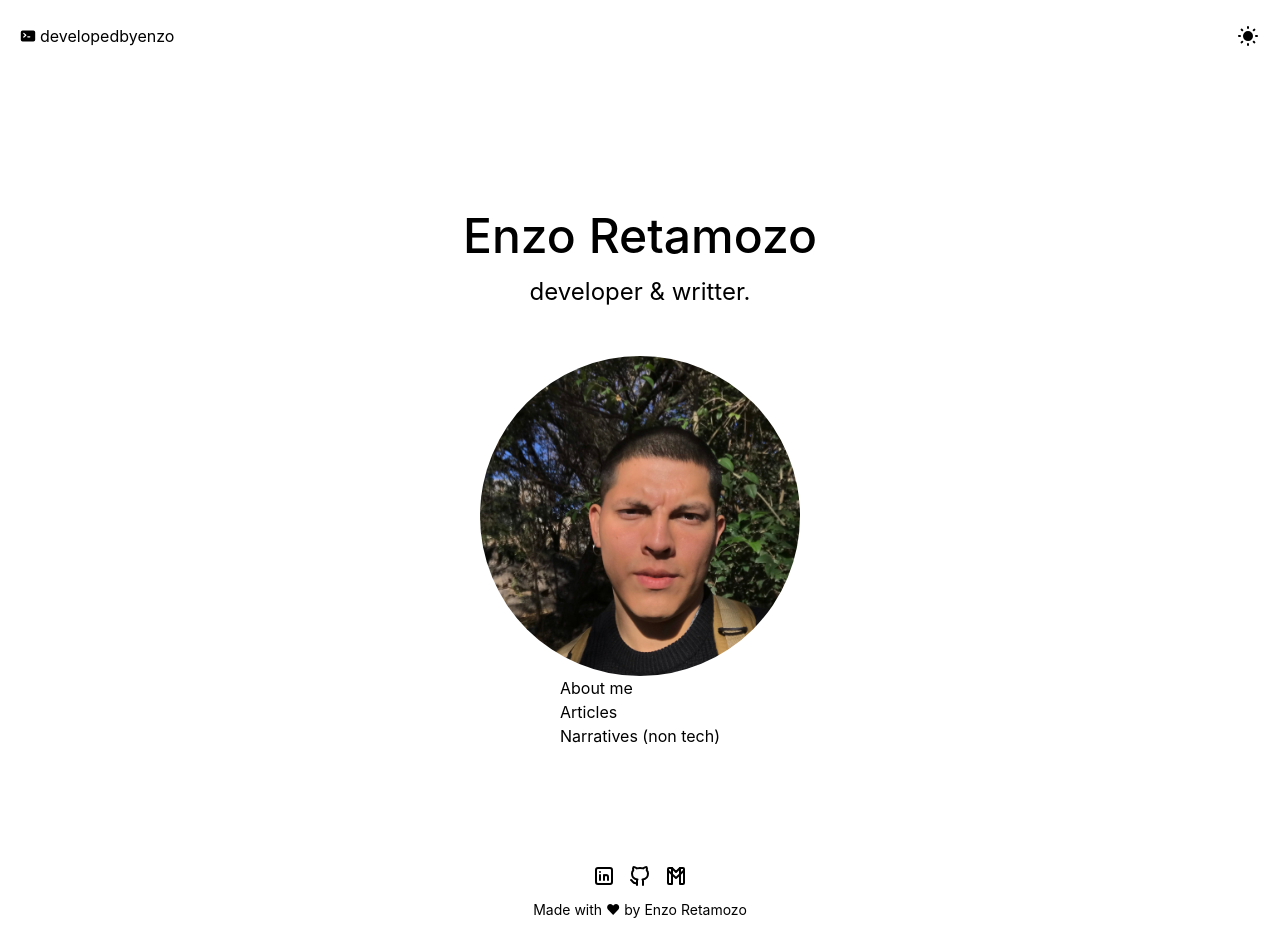
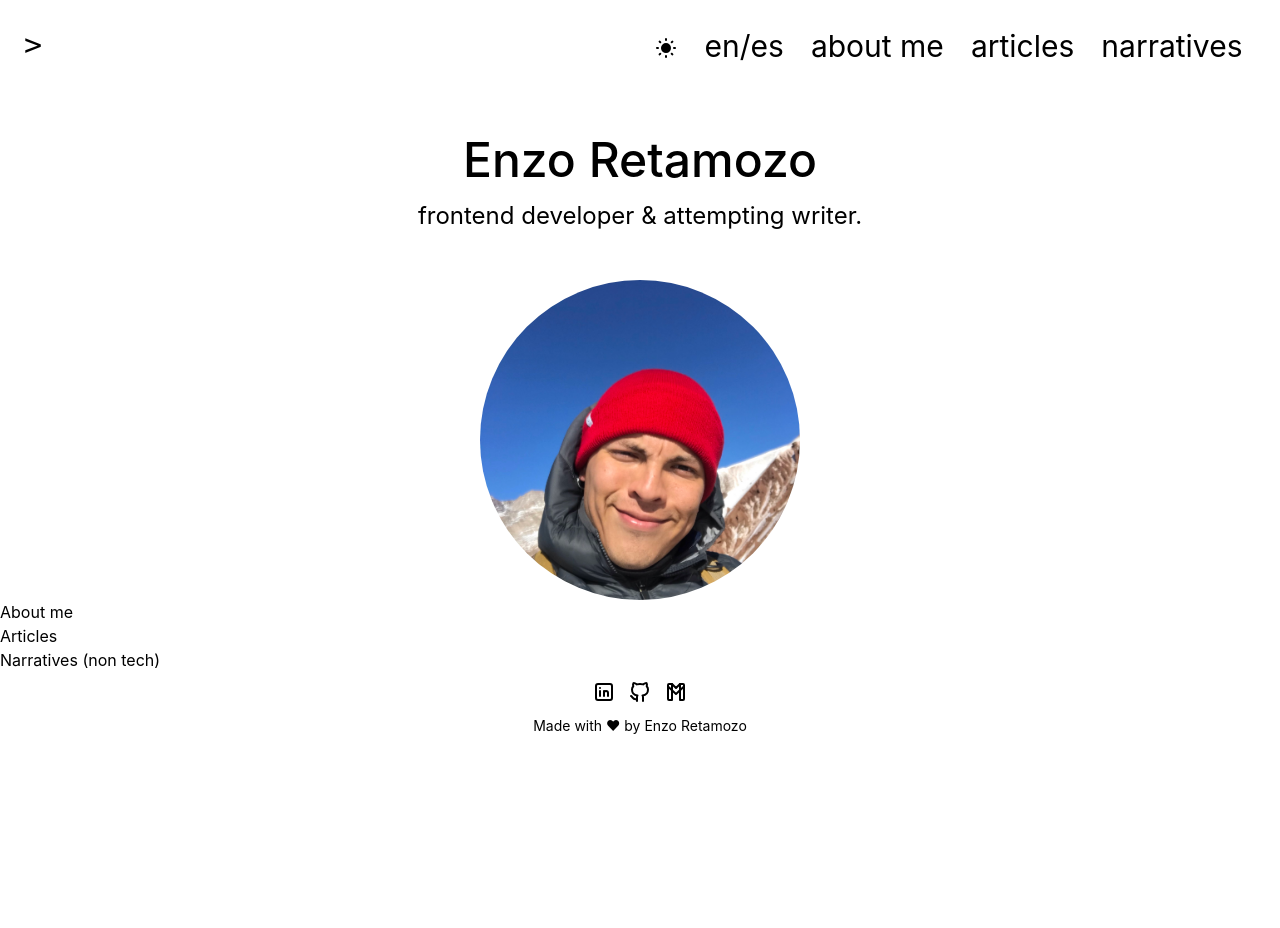
Before and after one commit to retamozo/retamozo, a Next.js app: page / in a window 1280 px wide. After the commit the page ends 800 px from the top, so only its background shows below. Built offline with nearby package versions, Linux system fonts and the light colour scheme.

Commit message:
finished navbar

```diff
--- a/src/components/Hero/Hero.tsx
+++ b/src/components/Hero/Hero.tsx
@@ -1,6 +1,6 @@
 import React from "react";
 import Image from "next/image";
-import Enzito from "public/profile.jpeg";
+import Enzito from "public/profile_2.jpeg";
 
 export const Hero = () => {
   return (
--- a/src/components/Navbar/Navbar.tsx
+++ b/src/components/Navbar/Navbar.tsx
@@ -1,30 +1,137 @@
-import React from "react";
+import React, { Fragment, ReactElement, ReactNode } from "react";
 import Link from "next/link";
-import { CommandLineIcon } from "@heroicons/react/20/solid";
-import { Dropdown } from "../Dropdown";
+import {
+  CommandLineIcon,
+  Bars3Icon,
+  XMarkIcon,
+} from "@heroicons/react/20/solid";
 import { ThemeSwitcher } from "../ThemeSwitcher";
+import { Disclosure, Transition } from "@headlessui/react";
+import { IconMoonFilled, IconSunFilled } from "@tabler/icons-react";
+
+const LanguageSwitcher = () => <p>en/es</p>;
+
+type NavBarItems = {
+  to: string | undefined;
+  children: ReactNode;
+  key: string;
+};
+
+const LIST: NavBarItems[] = [
+  {
+    to: undefined,
+    key: "theme",
+    children: (
+      <ThemeSwitcher
+        render={({ setTheme, theme }) => {
+          return (
+            <>
+              {theme === "dark" ? (
+                <IconMoonFilled
+                  className="mt-1"
+                  onClick={() => setTheme("light")}
+                />
+              ) : (
+                <IconSunFilled
+                  className="mt-1"
+                  onClick={() => setTheme("dark")}
+                />
+              )}
+            </>
+          );
+        }}
+      />
+    ),
+  },
+  {
+    to: undefined,
+    key: "language",
+    children: <LanguageSwitcher />,
+  },
+  {
+    to: "/about",
+    key: "aboutMe",
+    children: "about me",
+  },
+  {
+    to: "/articles",
+    key: "articles",
+    children: "articles",
+  },
+  {
+    to: "/narratives",
+    key: "narratives",
+    children: "narratives",
+  },
+];
 
 export const Navbar = () => {
   return (
-    <header className="container mx-auto p-5 bg-center m-auto h-14">
-      <nav>
-        <menu className="flex justify-between items-center">
-          <Link href={"/"}>
-            <li className="flex items-center">
-              <CommandLineIcon
-                width={"1rem"}
-                height={"2rem"}
-                className="mr-1"
-              />
-              <span>developedbyenzo</span>
+    <Disclosure as="header" className="container mx-auto">
+      {({ open }) => {
+        const backdropFilter = open && "backdrop-filter backdrop-blur-2xl";
+        return (
+          <nav className={`p-5 text-2xl lg:text-3xl `}>
+            <menu className="flex p-1 justify-between items-center ">
+              <div className={`flex z-${open ? "5" : "10"}`}>
+                <li>
+                  <Link href={"/"} className="flex items-center">
+                    <span className="items-center">
+                      <code>{">"}</code>
+                    </span>
                     <span className="animate-toggle-visibility">_</span>
+                  </Link>
                 </li>
-          </Link>
+              </div>
+              <div className="hidden lg:w-1/2 lg:flex lg:justify-around items-center align-middle">
+                {LIST.map(({ key, children, to }) => {
+                  const child = <li className="mt-1">{children}</li>;
+                  return (
+                    <Fragment key={key}>
+                      {to ? <Link href={to}>{child}</Link> : child}
+                    </Fragment>
+                  );
+                })}
+              </div>
+              <div className="flex relative lg:hidden z-10 mt-2">
                 <li>
-            <ThemeSwitcher />
+                  <Disclosure.Button className="inline-flex justify-center rounded-md focus:outline-none focus:ring-2 focus:ring-inset focus:ring-white">
+                    <span className="sr-only">Open main menu</span>
+                    {open ? (
+                      <XMarkIcon className="block h-6 w-6" aria-hidden="true" />
+                    ) : (
+                      <Bars3Icon className="block h-6 w-6" aria-hidden="true" />
+                    )}
+                  </Disclosure.Button>
                 </li>
+              </div>
+              <div
+                className={`absolute top-0 left-0 h-full w-full p-5 lg:hidden ${backdropFilter}`}
+              >
+                <Transition
+                  enter="transition duration-100 ease-out"
+                  enterFrom="transform scale-95 opacity-0"
+                  enterTo="transform scale-100 opacity-100"
+                  leave="transition duration-75 ease-out"
+                  leaveFrom="transform scale-100 opacity-100"
+                  leaveTo="transform scale-95 opacity-0"
+                >
+                  <Disclosure.Panel as="div" className="left-0">
+                    {LIST.map(({ key, children, to }) => {
+                      const child = <li className="my-2">{children}</li>;
+                      return (
+                        <Fragment key={key}>
+                          {to ? <Link href={to}>{child}</Link> : child}
+                        </Fragment>
+                      );
+                    })}
+                  </Disclosure.Panel>
+                </Transition>
+              </div>
             </menu>
           </nav>
-    </header>
+        );
+      }}
+    </Disclosure>
   );
 };
--- a/src/components/ThemeSwitcher/ThemeSwitcher.tsx
+++ b/src/components/ThemeSwitcher/ThemeSwitcher.tsx
@@ -1,42 +1,22 @@
-import React, { FunctionComponent, useEffect, useState } from "react";
+import React, {
+  FunctionComponent,
+  PropsWithChildren,
+  ReactElement,
+  useEffect,
+  useState,
+} from "react";
 import { useTheme } from "next-themes";
-import { IconMoonFilled, IconSunFilled } from "@tabler/icons-react";
-import { createPortal } from "react-dom";
 
-type OverlayProps = {
-  isPreviewing: boolean;
-  isToggled: boolean;
+type ThemeSwitcherRenderArgs = {
+  setTheme: (theme: string) => void;
+  theme: string | undefined;
 };
 
-const Overlay = ({ isToggled, isPreviewing }: OverlayProps) => {
-  const overlay = document.querySelector("#overlay");
-
-  if (!overlay) return null;
-
-  return createPortal(
-    <div
-      className={`fixed backdrop-invert h-full skew-x-[30deg] -left-1/2 top-0 pointer-events-none transition-all duration-500 ${
-        isPreviewing ? "w-full" : isToggled ? "w-[200%]" : "w-0"
-      }`}
-    />,
-    overlay as HTMLElement
-  );
-};
-
-export const ThemeSwitcher: FunctionComponent = () => {
-  const { theme, setTheme } = useTheme();
+export const ThemeSwitcher: FunctionComponent<
+  PropsWithChildren<{ render: (args: ThemeSwitcherRenderArgs) => ReactElement }>
+> = ({ render }) => {
   const [mounted, setMounted] = useState(false);
-  const [{ isToggled, isPreviewing, isInteractive }, setState] = useState({
-    isToggled: false,
-    isPreviewing: false,
-    isInteractive: true,
-  });
-
-  const onThemeChange = () => {
-    setTheme(theme === "light" ? "dark" : "light");
-  };
-
-  const icon = <>{isToggled ? <IconMoonFilled /> : <IconSunFilled />} </>;
+  const { setTheme, theme } = useTheme();
 
   useEffect(() => {
     setMounted(true);
@@ -44,36 +24,7 @@ export const ThemeSwitcher: FunctionComponent = () => {
 
   if (!mounted) return null;
 
-  return (
-    <>
-      <a
-        role="button"
-        onClick={() => {
-          setState(({ isToggled }) => ({
-            isPreviewing: false,
-            isToggled: !isToggled,
-            isInteractive: false,
-          }));
-        }}
-        onMouseEnter={() => {
-          if (!isInteractive) return;
-          setState((state) => ({
-            ...state,
-            isPreviewing: true,
-            isInteractive: true,
-          }));
-        }}
-        onMouseLeave={() => {
-          setState((state) => ({
-            ...state,
-            isPreviewing: false,
-            isInteractive: true,
-          }));
-        }}
-      >
-        {icon}
-      </a>
-      <Overlay isPreviewing={isPreviewing} isToggled={isToggled} />
-    </>
-  );
+  return render({
+    ...{ setTheme, theme },
+  });
 };
--- a/src/layouts/v1/Base/Layout.tsx
+++ b/src/layouts/v1/Base/Layout.tsx
@@ -5,9 +5,7 @@ const Layout: FunctionComponent<PropsWithChildren> = ({ children }) => {
   return (
     <>
       <Navbar />
-      <main className="relative h-screen flex flex-col justify-center items-center">
-        {children}
-      </main>
+      <main className="">{children}</main>
       <Footer />
     </>
   );
--- /dev/null
+++ b/src/pages/about/index.tsx
@@ -0,0 +1,7 @@
+import React from "react";
+
+const About = () => {
+  return <div>About</div>;
+};
+
+export default About;
--- /dev/null
+++ b/src/pages/articles/[id].tsx
@@ -0,0 +1,7 @@
+import React from "react";
+
+const Article = () => {
+  return <div>article</div>;
+};
+
+export default Article;
--- /dev/null
+++ b/src/pages/articles/index.tsx
@@ -0,0 +1,7 @@
+import React from "react";
+
+const Articles = () => {
+  return <div>article</div>;
+};
+
+export default Articles;
--- a/src/pages/index.tsx
+++ b/src/pages/index.tsx
@@ -13,7 +13,9 @@ export default function Home() {
       </Head>
       <section className="text-center p-10">
         <h2 className="text-5xl py-2 font-medium"> Enzo Retamozo</h2>
-        <h3 className="text-2xl py-2">developer & writter.</h3>
+        <h3 className="text-2xl py-2">
+          frontend developer & attempting writer.
+        </h3>
         <p className="text-md leading-8 text-gray-800"></p>
       </section>
       <section>
--- /dev/null
+++ b/src/pages/narratives/[id].tsx
@@ -0,0 +1,7 @@
+import React from "react";
+
+const Narratives = () => {
+  return <div>Narratives</div>;
+};
+
+export default Narratives;
```
Also changed, not shown: public/profile_2.jpeg (added). Lines whose indentation alone changed are shown as unchanged.
